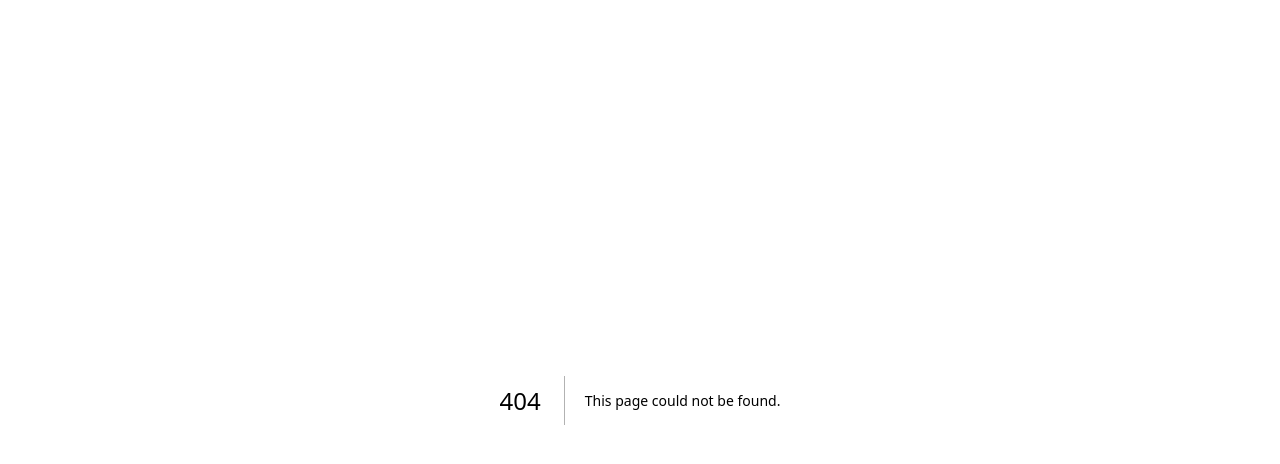
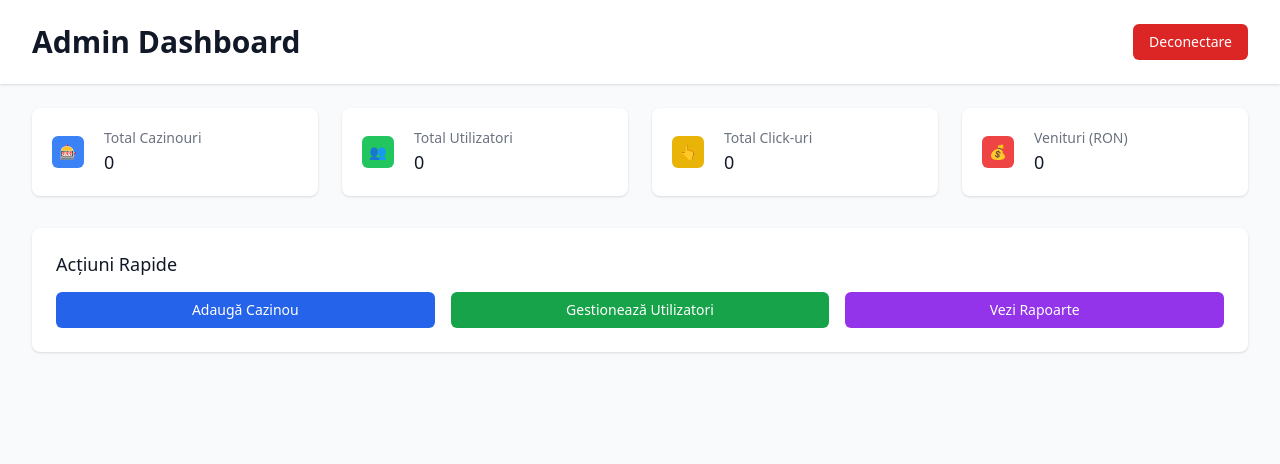
Before and after one commit to wowcombin/casin, a Next.js app: page /admin/dashboard in a window 1280 px wide. Before the commit this address had no page. Shown: the top 464 px of the page. Built offline with nearby package versions, Linux system fonts and the light colour scheme; no server answers; the database is empty; sample sign-in values are in the browser's storage.

Commit message:
Create page.tsx

```diff
--- /dev/null
+++ b/src/app/admin/dashboard/page.tsx
@@ -0,0 +1,197 @@
+'use client'
+import { useEffect, useState } from 'react'
+import { useRouter } from 'next/navigation'
+
+export default function AdminDashboard() {
+  const [loading, setLoading] = useState(true)
+  const [stats, setStats] = useState({
+    totalCasinos: 0,
+    totalClicks: 0,
+    totalRevenue: 0,
+    totalUsers: 0
+  })
+  const router = useRouter()
+
+  useEffect(() => {
+    // Проверяем авторизацию
+    const isLoggedIn = localStorage.getItem('admin_logged_in')
+    if (!isLoggedIn) {
+      router.push('/admin/login')
+      return
+    }
+
+    // Инициализируем базу данных при первом заходе
+    initDatabase()
+  }, [router])
+
+  const initDatabase = async () => {
+    try {
+      const response = await fetch('/api/init', { method: 'POST' })
+      const data = await response.json()
+
+      if (data.success) {
+        setStats({
+          totalCasinos: 2,
+          totalClicks: 0,
+          totalRevenue: 0,
+          totalUsers: 1
+        })
+      }
+    } catch (error) {
+      console.error('Error initializing database:', error)
+    } finally {
+      setLoading(false)
+    }
+  }
+
+  const handleLogout = () => {
+    localStorage.removeItem('admin_logged_in')
+    router.push('/admin/login')
+  }
+
+  if (loading) {
+    return (
+      <div className="min-h-screen bg-gray-50 flex items-center justify-center">
+        <div className="text-center">
+          <div className="animate-spin rounded-full h-12 w-12 border-b-2 border-blue-600 mx-auto"></div>
+          <p className="mt-4 text-gray-600">Se încarcă...</p>
+        </div>
+      </div>
+    )
+  }
+
+  return (
+    <div className="min-h-screen bg-gray-50">
+      {/* Header */}
+      <header className="bg-white shadow">
+        <div className="max-w-7xl mx-auto px-4 sm:px-6 lg:px-8">
+          <div className="flex justify-between items-center py-6">
+            <h1 className="text-3xl font-bold text-gray-900">
+              Admin Dashboard
+            </h1>
+            <button
+              onClick={handleLogout}
+              className="bg-red-600 hover:bg-red-700 text-white px-4 py-2 rounded-md text-sm font-medium"
+            >
+              Deconectare
+            </button>
+          </div>
+        </div>
+      </header>
+
+      {/* Main Content */}
+      <main className="max-w-7xl mx-auto py-6 sm:px-6 lg:px-8">
+        {/* Stats Grid */}
+        <div className="grid grid-cols-1 md:grid-cols-2 lg:grid-cols-4 gap-6 mb-8">
+          <div className="bg-white overflow-hidden shadow rounded-lg">
+            <div className="p-5">
+              <div className="flex items-center">
+                <div className="flex-shrink-0">
+                  <div className="w-8 h-8 bg-blue-500 rounded-md flex items-center justify-center">
+                    <span className="text-white text-sm font-bold">🎰</span>
+                  </div>
+                </div>
+                <div className="ml-5 w-0 flex-1">
+                  <dl>
+                    <dt className="text-sm font-medium text-gray-500 truncate">
+                      Total Cazinouri
+                    </dt>
+                    <dd className="text-lg font-medium text-gray-900">
+                      {stats.totalCasinos}
+                    </dd>
+                  </dl>
+                </div>
+              </div>
+            </div>
+          </div>
+
+          <div className="bg-white overflow-hidden shadow rounded-lg">
+            <div className="p-5">
+              <div className="flex items-center">
+                <div className="flex-shrink-0">
+                  <div className="w-8 h-8 bg-green-500 rounded-md flex items-center justify-center">
+                    <span className="text-white text-sm font-bold">👥</span>
+                  </div>
+                </div>
+                <div className="ml-5 w-0 flex-1">
+                  <dl>
+                    <dt className="text-sm font-medium text-gray-500 truncate">
+                      Total Utilizatori
+                    </dt>
+                    <dd className="text-lg font-medium text-gray-900">
+                      {stats.totalUsers}
+                    </dd>
+                  </dl>
+                </div>
+              </div>
+            </div>
+          </div>
+
+          <div className="bg-white overflow-hidden shadow rounded-lg">
+            <div className="p-5">
+              <div className="flex items-center">
+                <div className="flex-shrink-0">
+                  <div className="w-8 h-8 bg-yellow-500 rounded-md flex items-center justify-center">
+                    <span className="text-white text-sm font-bold">👆</span>
+                  </div>
+                </div>
+                <div className="ml-5 w-0 flex-1">
+                  <dl>
+                    <dt className="text-sm font-medium text-gray-500 truncate">
+                      Total Click-uri
+                    </dt>
+                    <dd className="text-lg font-medium text-gray-900">
+                      {stats.totalClicks}
+                    </dd>
+                  </dl>
+                </div>
+              </div>
+            </div>
+          </div>
+
+          <div className="bg-white overflow-hidden shadow rounded-lg">
+            <div className="p-5">
+              <div className="flex items-center">
+                <div className="flex-shrink-0">
+                  <div className="w-8 h-8 bg-red-500 rounded-md flex items-center justify-center">
+                    <span className="text-white text-sm font-bold">💰</span>
+                  </div>
+                </div>
+                <div className="ml-5 w-0 flex-1">
+                  <dl>
+                    <dt className="text-sm font-medium text-gray-500 truncate">
+                      Venituri (RON)
+                    </dt>
+                    <dd className="text-lg font-medium text-gray-900">
+                      {stats.totalRevenue}
+                    </dd>
+                  </dl>
+                </div>
+              </div>
+            </div>
+          </div>
+        </div>
+
+        {/* Quick Actions */}
+        <div className="bg-white shadow rounded-lg">
+          <div className="px-4 py-5 sm:p-6">
+            <h3 className="text-lg leading-6 font-medium text-gray-900 mb-4">
+              Acțiuni Rapide
+            </h3>
+            <div className="grid grid-cols-1 md:grid-cols-3 gap-4">
+              <button className="bg-blue-600 hover:bg-blue-700 text-white px-4 py-2 rounded-md text-sm font-medium">
+                Adaugă Cazinou
+              </button>
+              <button className="bg-green-600 hover:bg-green-700 text-white px-4 py-2 rounded-md text-sm font-medium">
+                Gestionează Utilizatori
+              </button>
+              <button className="bg-purple-600 hover:bg-purple-700 text-white px-4 py-2 rounded-md text-sm font-medium">
+                Vezi Rapoarte
+              </button>
+            </div>
+          </div>
+        </div>
+      </main>
+    </div>
+  )
+}
```
